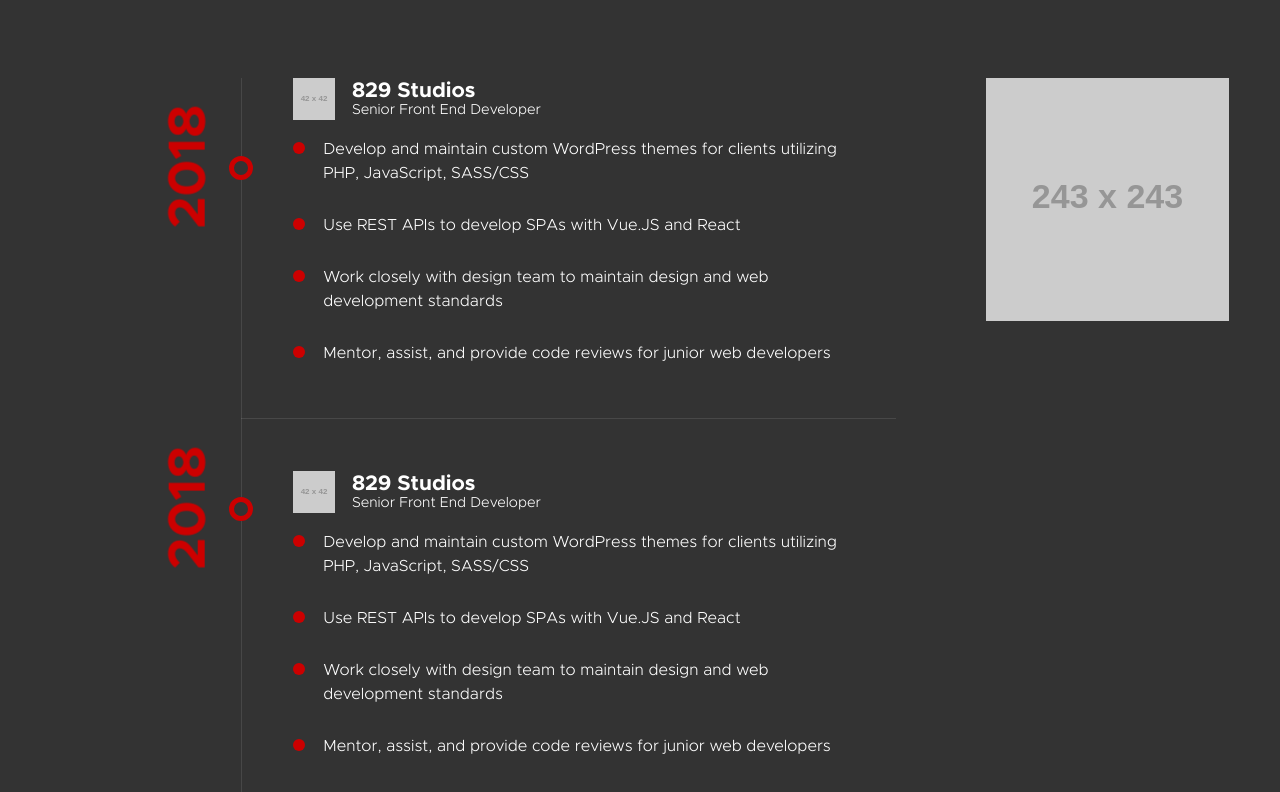
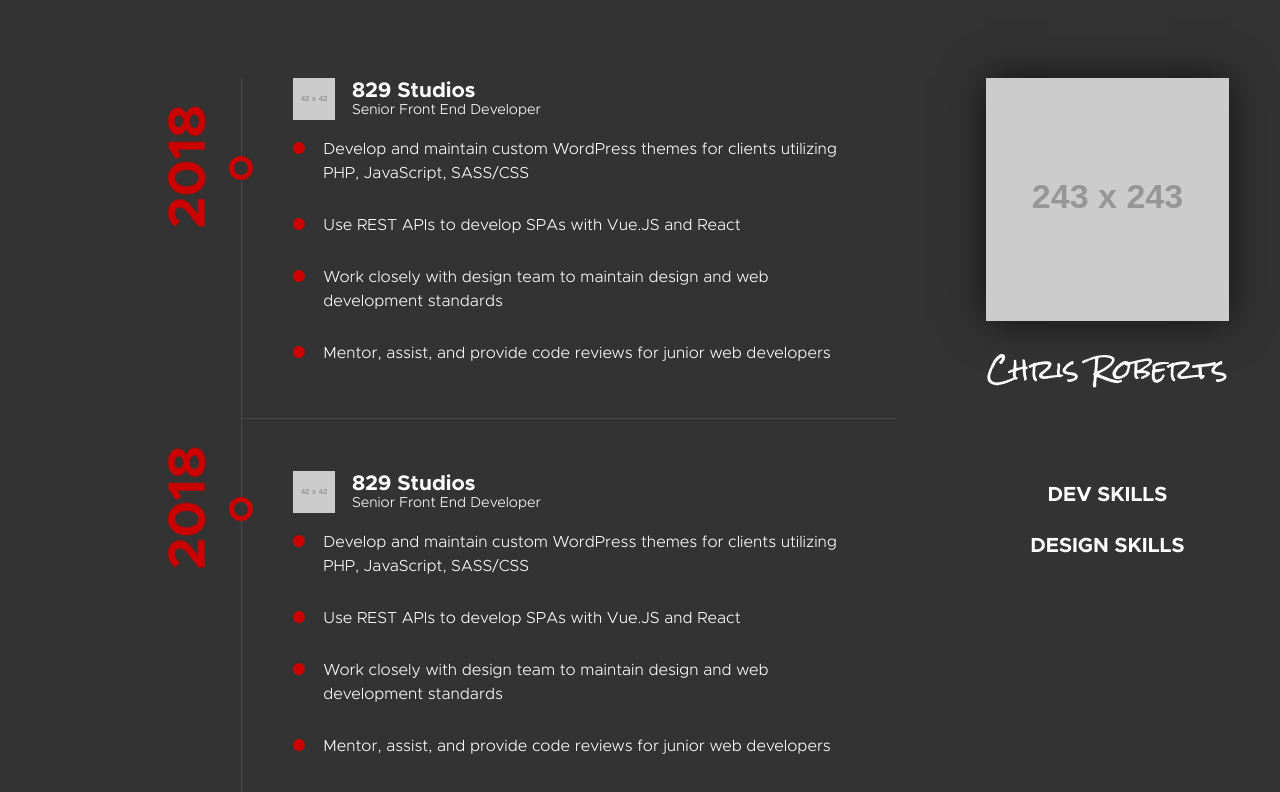
Before and after one commit to therstyle/chrisrobertsweb, a Vue app: page / in a window 1280 px wide. Shown: the part 967-1759 px from the top of the page. Built offline with nearby package versions, Linux system fonts and the light colour scheme.

Commit message:
Added resume elements

```diff
--- a/public/index.html
+++ b/public/index.html
@@ -5,7 +5,8 @@
     <meta http-equiv="X-UA-Compatible" content="IE=edge">
     <meta name="viewport" content="width=device-width,initial-scale=1.0">
     <link rel="icon" href="<%= BASE_URL %>favicon.ico">
-    <title>cr-web</title>
+    <link href="https://fonts.googleapis.com/css?family=Rock+Salt&display=swap" rel="stylesheet">
+    <title>Chris Roberts</title>
   </head>
   <body>
     <noscript>
--- a/src/App.vue
+++ b/src/App.vue
@@ -26,6 +26,14 @@ export default {
     Resume,
     Portfolio,
     Contact
+  },
+  methods: {
+    activeItem: function() {
+
+    }
+  },
+  mounted: function() {
+    this.activeItem();
   }
 }
 </script>
--- a/src/assets/css/_vars.scss
+++ b/src/assets/css/_vars.scss
@@ -11,6 +11,7 @@
   //fonts
   --main-font: 'Metropolis', sans-serif;
   --accent-font: 'Share Tech Mono', monospace;
+  --sig-font: 'Rock Salt', cursive;
 
   //sizes
   --space: 1.1vw;
--- a/src/components/Resume.vue
+++ b/src/components/Resume.vue
@@ -9,7 +9,11 @@
       </div>
 
       <aside class="skill-tree">
-        <img src="https://dummyimage.com/243x243/000/fff" alt="">
+        <img src="https://dummyimage.com/243x243/000/fff" alt="Chris Roberts" class="skill-tree--photo">
+        <h2 class="sig">Chris Roberts</h2>
+
+        <h3>Dev Skills</h3>
+        <h3>Design Skills</h3>
       </aside>
     </div>
   </section>
@@ -142,5 +146,26 @@ export default {
 
   .skill-tree {
     max-width: 40vw;
+
+    .sig {
+      margin-bottom: 7vw;
+    }
+
+    h3 {
+      text-align: center;
+      text-transform: uppercase;
+      font-size: 1.6vw;
+    }
+  }
+
+  .skill-tree--photo {
+    box-shadow: 0 0 40px rgba(0,0,0,0.66);
+    margin-bottom: var(--space-2);
+  }
+
+  .sig {
+    font-family: var(--sig-font);
+    text-align: center;
+    font-weight: normal;
   }
 </style>
--- a/src/main.js
+++ b/src/main.js
@@ -4,5 +4,5 @@ import App from './App.vue'
 Vue.config.productionTip = false
 
 new Vue({
-  render: h => h(App),
+  render: h => h(App)
 }).$mount('#app')
```
